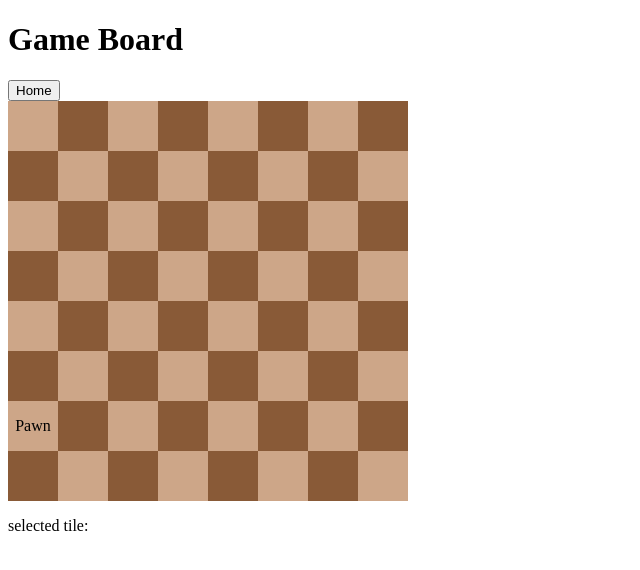
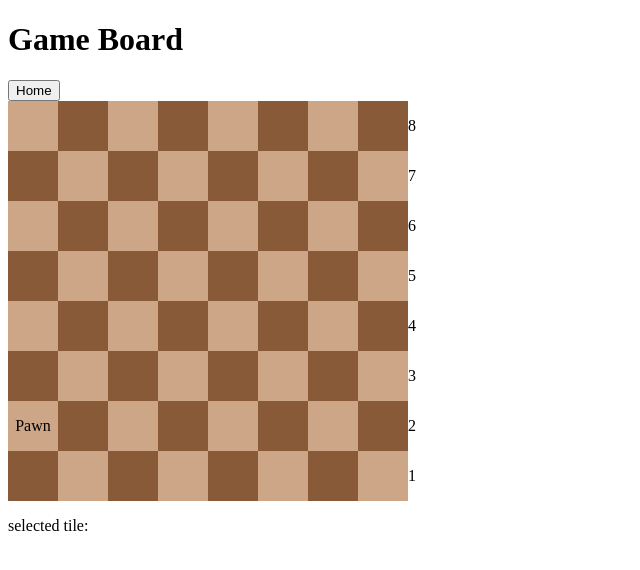
Before and after one commit to elliot-j03/Multiplayer-Chess, a React (Vite) app in the folder app/frontend/: page /game in a window 1280 px wide. Shown: the top 570 px of the page, without its empty margins (0-640 px from the left). Built offline with nearby package versions, Linux system fonts and the light colour scheme; no server answers.

Commit message:
testing some piece movement on the board

```diff
--- a/app/frontend/src/components/Game/BoardRow.jsx
+++ b/app/frontend/src/components/Game/BoardRow.jsx
@@ -1,15 +1,18 @@
-function BoardTile({ tileType, tileNum, tileLetter, piece, onTileSelect }) {
+function BoardTile({ tileType, tileNum, tileLetter, piece, onTileSelect, selectedTile }) {
+    // Variables
+    const tileID = tileLetter + tileNum
 
     return (
         <div className={`board-tile ${tileType === "dark" ? "dark" : ""}`}
-            onClick={() => onTileSelect(tileLetter+tileNum)}>
+            onClick={() => onTileSelect(tileID)}
+            style={{ backgroundColor: (selectedTile === tileID ? "#c75656ff" : null)}}>
             {piece !== undefined ? piece : null}
         </div>
     );
 }
 
 
-function BoardRow ({ rowType, rowIndex, boardType, boardState, onTileSelect }) {
+function BoardRow ({ rowType, rowIndex, boardType, boardState, onTileSelect, selectedTile }) {
     // Variables
     const tileLetters = ["a", "b", "c", "d", "e", "f", "g", "h"];
 
@@ -25,9 +28,11 @@ function BoardRow ({ rowType, rowIndex, boardType, boardState, onTileSelect }) {
                     tileNum={tileNum}
                     tileLetter={tileLetter}
                     piece={boardState[tileID]}
-                    onTileSelect={onTileSelect} />
+                    onTileSelect={onTileSelect}
+                    selectedTile={selectedTile} />
                 )
             })}
+            <p>{rowIndex}</p>
         </div>
     )
 }
--- a/app/frontend/src/components/Game/GameBoard.jsx
+++ b/app/frontend/src/components/Game/GameBoard.jsx
@@ -1,5 +1,5 @@
 // React
-import { useState } from "react";
+import { useEffect, useState } from "react";
 // Components
 import BoardRow from "./BoardRow";
 import Pawn from "./Pawn";
@@ -13,11 +13,22 @@ const startingBoardState = {
 function GameBoard ({ boardType }) {
     // Variables
     const [boardState, setBoardState] = useState(startingBoardState);
-    const [selectedTile, setSelectedTile] = useState();
+    const [selectedTile, setSelectedTile] = useState("");
 
 
     function handleTileClick (tileID) {
-        setSelectedTile(tileID);
+        if (selectedTile !== "") {
+            const tileNum = Number(selectedTile[1]) + 1;
+            const validTile = selectedTile[0] + tileNum.toString();
+
+            if (boardState[selectedTile]?.type === Pawn && tileID === validTile) {
+                setBoardState(prev => ({...prev, [tileID]: <Pawn />, [selectedTile]: undefined}));
+            }
+
+            setSelectedTile("");
+        } else {
+            setSelectedTile(tileID);
+        }
     }
 
 
@@ -29,7 +40,8 @@ function GameBoard ({ boardType }) {
                 rowIndex={8 - i}
                 boardType={boardType}
                 boardState={boardState}
-                onTileSelect={handleTileClick} />
+                onTileSelect={handleTileClick}
+                selectedTile={selectedTile} />
             ))}
             </div>
             <p>selected tile: {selectedTile}</p>
```
